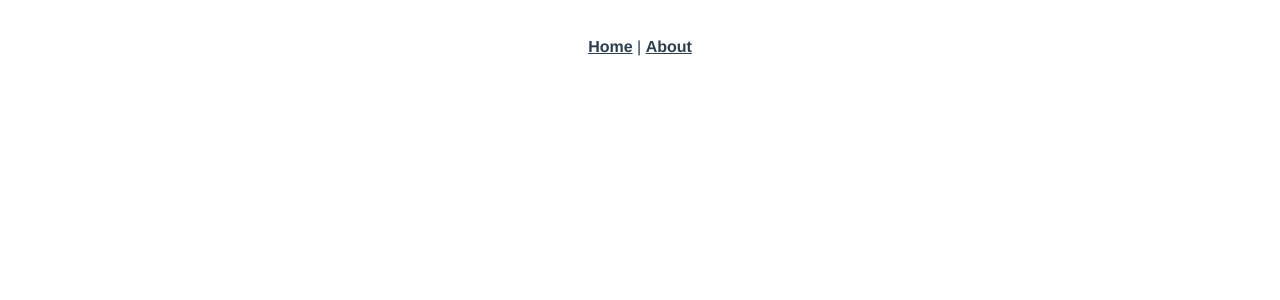
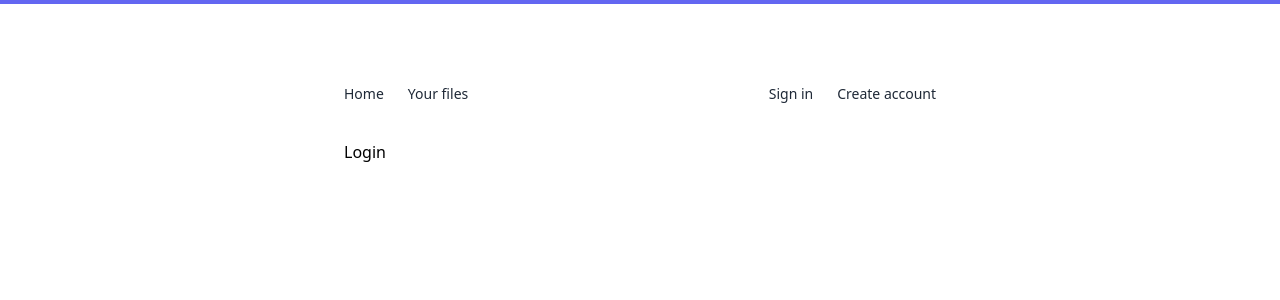
Before and after one commit to vntu98/file-sharing-saas-vue, a Vue app: page /login in a window 1280 px wide. Before the commit this address had no page. Shown: the top 300 px of the page. Built offline with nearby package versions, Linux system fonts and the light colour scheme.

Commit message:
setup vue tailwind

```diff
--- a/package.json
+++ b/package.json
@@ -20,8 +20,11 @@
     "@vue/cli-plugin-vuex": "~4.5.0",
     "@vue/cli-service": "~4.5.0",
     "@vue/compiler-sfc": "^3.0.0",
+    "autoprefixer": "^9.8.6",
     "babel-eslint": "^10.1.0",
     "eslint": "^6.7.2",
-    "eslint-plugin-vue": "^7.0.0"
+    "eslint-plugin-vue": "^7.0.0",
+    "postcss": "^7.0.36",
+    "tailwindcss": "npm:@tailwindcss/postcss7-compat@^2.2.5"
   }
 }
--- /dev/null
+++ b/postcss.config.js
@@ -0,0 +1,9 @@
+const tailwindcss = require('tailwindcss')
+const autoprefixer = require('autoprefixer')
+
+module.exports = {
+    plugins: [
+        tailwindcss,
+        autoprefixer
+    ]
+}
--- a/src/App.vue
+++ b/src/App.vue
@@ -1,30 +1,18 @@
 <template>
-  <div id="nav">
-    <router-link to="/">Home</router-link> |
-    <router-link to="/about">About</router-link>
+  <div class="w-full md:w-8/12 lg:w-6/12 mx-auto px-6 mt-6 md:mt-20">
+    <app-nav />
+    <router-view/>
   </div>
-  <router-view/>
 </template>
 
-<style>
-#app {
-  font-family: Avenir, Helvetica, Arial, sans-serif;
-  -webkit-font-smoothing: antialiased;
-  -moz-osx-font-smoothing: grayscale;
-  text-align: center;
-  color: #2c3e50;
+<script>
+import AppNav from '@/components/AppNav'
+
+export default {
+  components: {
+    AppNav
+  }
 }
+</script>
 
-#nav {
-  padding: 30px;
-}
-
-#nav a {
-  font-weight: bold;
-  color: #2c3e50;
-}
-
-#nav a.router-link-exact-active {
-  color: #42b983;
-}
-</style>
+<style src='./assets/styles/app.css' />
--- /dev/null
+++ b/src/assets/styles/app.css
@@ -0,0 +1,7 @@
+@tailwind base;
+@tailwind components;
+@tailwind utilities;
+
+body {
+    @apply border-t-4 border-indigo-500;
+}
--- /dev/null
+++ b/src/components/AppNav.vue
@@ -0,0 +1,27 @@
+<template>
+    <header class="flex flex-wrap md:flex-no-wrap items-center justify-between mb-6 -mx-3 -mt-3">
+      <ul class="flex items-center">
+        <li>
+          <router-link :to="{ name: 'home' }" class="text-sm inline-block p-3 text-gray-800">Home</router-link>
+        </li>
+        <li>
+          <a href="" class="text-sm inline-block p-3 text-gray-800">Your files</a>
+        </li>
+      </ul>
+
+      <ul class="flex items-center">
+        <li>
+          <router-link :to="{ name: 'login' }" class="text-sm inline-block p-3 text-gray-800">Sign in</router-link>
+        </li>
+        <li>
+          <a href="" class="text-sm inline-block p-3 text-gray-800">Create account</a>
+        </li>
+      </ul>
+    </header>
+</template>
+
+<script>
+export default {
+
+}
+</script>
--- a/src/components/HelloWorld.vue
+++ /dev/null
@@ -1,60 +0,0 @@
-<template>
-  <div class="hello">
-    <h1>{{ msg }}</h1>
-    <p>
-      For a guide and recipes on how to configure / customize this project,<br>
-      check out the
-      <a href="https://cli.vuejs.org" target="_blank" rel="noopener">vue-cli documentation</a>.
-    </p>
-    <h3>Installed CLI Plugins</h3>
-    <ul>
-      <li><a href="https://github.com/vuejs/vue-cli/tree/dev/packages/%40vue/cli-plugin-babel" target="_blank" rel="noopener">babel</a></li>
-      <li><a href="https://github.com/vuejs/vue-cli/tree/dev/packages/%40vue/cli-plugin-router" target="_blank" rel="noopener">router</a></li>
-      <li><a href="https://github.com/vuejs/vue-cli/tree/dev/packages/%40vue/cli-plugin-vuex" target="_blank" rel="noopener">vuex</a></li>
-      <li><a href="https://github.com/vuejs/vue-cli/tree/dev/packages/%40vue/cli-plugin-eslint" target="_blank" rel="noopener">eslint</a></li>
-    </ul>
-    <h3>Essential Links</h3>
-    <ul>
-      <li><a href="https://vuejs.org" target="_blank" rel="noopener">Core Docs</a></li>
-      <li><a href="https://forum.vuejs.org" target="_blank" rel="noopener">Forum</a></li>
-      <li><a href="https://chat.vuejs.org" target="_blank" rel="noopener">Community Chat</a></li>
-      <li><a href="https://twitter.com/vuejs" target="_blank" rel="noopener">Twitter</a></li>
-      <li><a href="https://news.vuejs.org" target="_blank" rel="noopener">News</a></li>
-    </ul>
-    <h3>Ecosystem</h3>
-    <ul>
-      <li><a href="https://router.vuejs.org" target="_blank" rel="noopener">vue-router</a></li>
-      <li><a href="https://vuex.vuejs.org" target="_blank" rel="noopener">vuex</a></li>
-      <li><a href="https://github.com/vuejs/vue-devtools#vue-devtools" target="_blank" rel="noopener">vue-devtools</a></li>
-      <li><a href="https://vue-loader.vuejs.org" target="_blank" rel="noopener">vue-loader</a></li>
-      <li><a href="https://github.com/vuejs/awesome-vue" target="_blank" rel="noopener">awesome-vue</a></li>
-    </ul>
-  </div>
-</template>
-
-<script>
-export default {
-  name: 'HelloWorld',
-  props: {
-    msg: String
-  }
-}
-</script>
-
-<!-- Add "scoped" attribute to limit CSS to this component only -->
-<style scoped>
-h3 {
-  margin: 40px 0 0;
-}
-ul {
-  list-style-type: none;
-  padding: 0;
-}
-li {
-  display: inline-block;
-  margin: 0 10px;
-}
-a {
-  color: #42b983;
-}
-</style>
--- a/src/router/index.js
+++ b/src/router/index.js
@@ -1,19 +1,17 @@
 import { createRouter, createWebHistory } from 'vue-router'
 import Home from '../views/Home.vue'
+import Login from '../views/Login.vue'
 
 const routes = [
   {
     path: '/',
-    name: 'Home',
+    name: 'home',
     component: Home
   },
   {
-    path: '/about',
-    name: 'About',
-    // route level code-splitting
-    // this generates a separate chunk (about.[hash].js) for this route
-    // which is lazy-loaded when the route is visited.
-    component: () => import(/* webpackChunkName: "about" */ '../views/About.vue')
+    path: '/login',
+    name: 'login',
+    component: Login
   }
 ]
 
--- a/src/views/About.vue
+++ /dev/null
@@ -1,5 +0,0 @@
-<template>
-  <div class="about">
-    <h1>This is an about page</h1>
-  </div>
-</template>
--- a/src/views/Home.vue
+++ b/src/views/Home.vue
@@ -1,18 +1,12 @@
 <template>
-  <div class="home">
-    <img alt="Vue logo" src="../assets/logo.png">
-    <HelloWorld msg="Welcome to Your Vue.js App"/>
+  <div class="p-12 rounded-lg bg-gray-200 text-center">
+    <h1 class="text-3xl font-medium mb-3 text-gray-800">HiUpload 👋</h1>
+    <p class="text-gray-500">Instantly upload files, share them with anyone.</p>
   </div>
 </template>
 
 <script>
-// @ is an alias to /src
-import HelloWorld from '@/components/HelloWorld.vue'
-
 export default {
-  name: 'Home',
-  components: {
-    HelloWorld
-  }
+  name: 'Home'
 }
 </script>
--- /dev/null
+++ b/src/views/Login.vue
@@ -0,0 +1,11 @@
+<template>
+  <div>
+    Login
+  </div>
+</template>
+
+<script>
+export default {
+
+}
+</script>
--- /dev/null
+++ b/tailwind.config.js
@@ -0,0 +1,11 @@
+module.exports = {
+  purge: [],
+  darkMode: false, // or 'media' or 'class'
+  theme: {
+    extend: {},
+  },
+  variants: {
+    extend: {},
+  },
+  plugins: [],
+}
```
Also changed, not shown: src/assets/logo.png (deleted), 1 other file (tests, documents, lock files or other folders).
